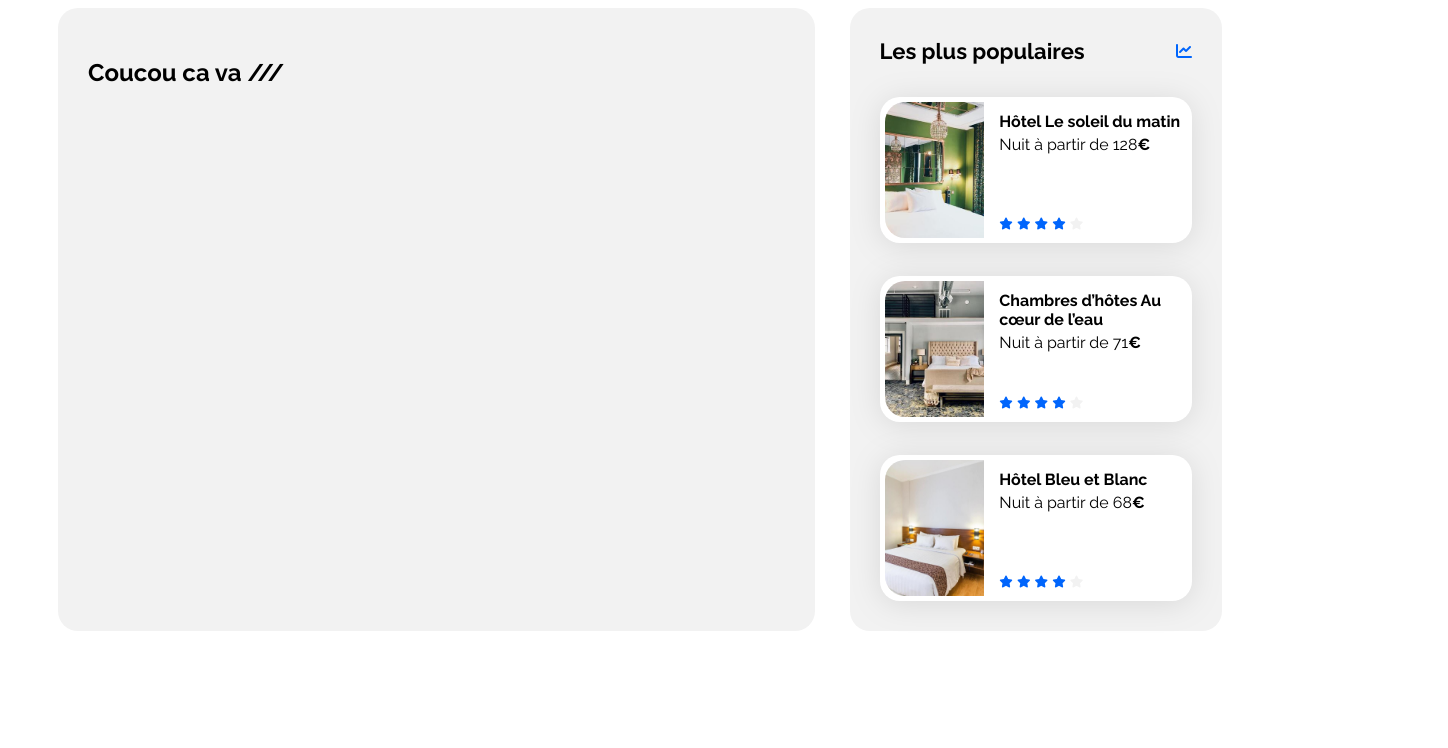
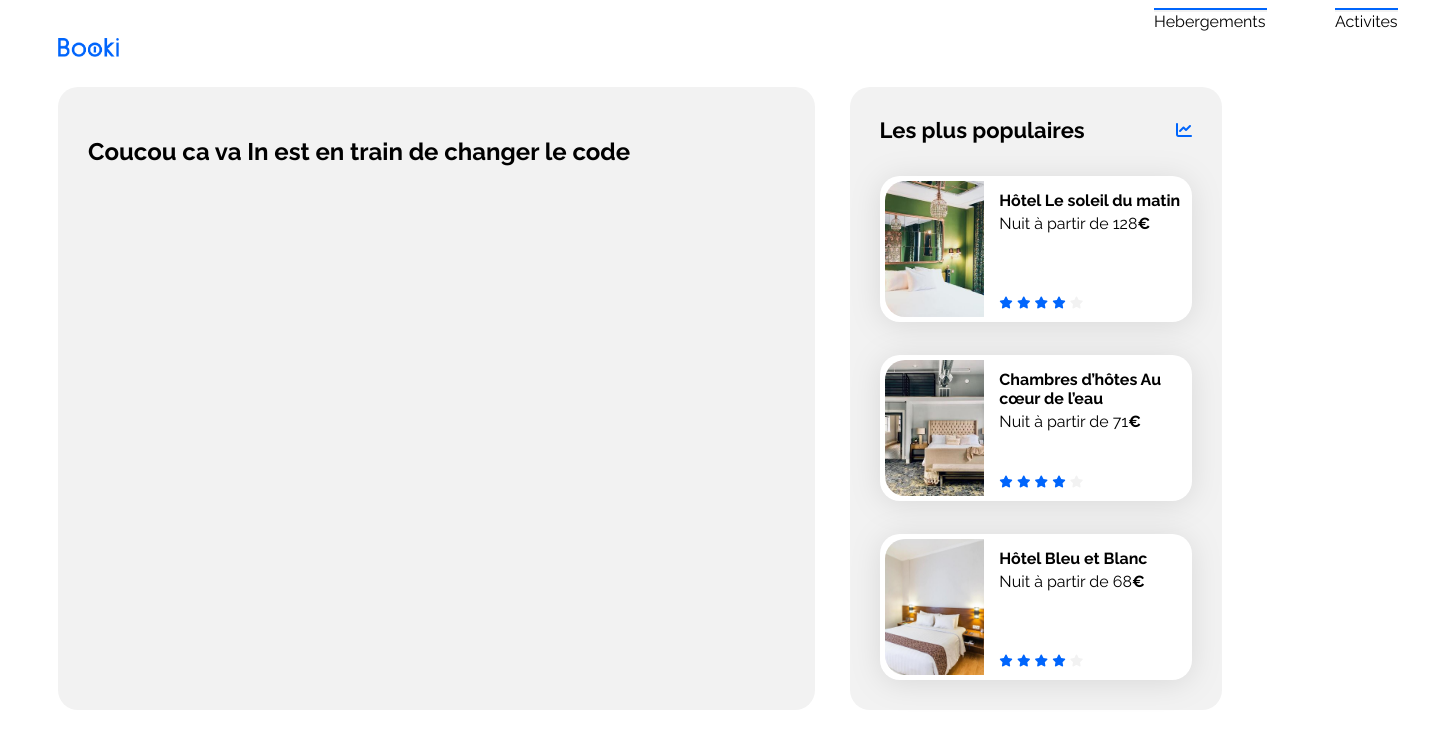
Before and after one commit to Chahinez23/projet_2_agence_voyage, a plain HTML site: page index.html in a window 1280 px wide. Shown: the whole page, 1448 px wide, since content can reach past the window. Drawn offline with Linux system fonts and the light colour scheme.

Commit message:
Debut travaux header

```diff
--- a/css/style.css
+++ b/css/style.css
@@ -15,7 +15,10 @@
 
 body {
     display: flex;
+    flex-direction: column;
     justify-content: center;
+    max-width: 1440px;
+
 }
 
 .main-container {
@@ -58,6 +61,77 @@ a {
     color: var(--main-bg-color)
 }
 
+/****** Header ***********/
+
+header {
+    display: flex;
+    justify-content: space-between;
+    width: 1440px;
+    height: 79px;
+    /* border: #9e11e0 1px solid; */
+}
+
+.logo-div {
+    display: flex;
+    justify-content: center;
+    align-items: center;
+    width: 161.09px;
+    height: 79px;
+    padding: 30px 50px;
+    gap: 10px;
+    box-sizing: border-box;
+}
+
+.logo-div img {
+    width: 61.09px;
+    height: auto;
+    object-fit: contain;
+}
+
+.menu-div {
+    display: flex;
+    justify-content:center;
+    width: 344px;
+    height: 35px;
+    padding: 0px 50px;
+    gap: 68px;
+    box-sizing: border-box;
+
+    }
+
+.menu-buttons-div{
+    display: flex;
+    justify-content: space-between  ;
+    width: 244px;
+    height: 35px;
+    gap: 68px;
+}
+
+.blue-bar{
+    width: 113px;
+    height: 2px;
+    background-color: #0065FC;
+}
+
+.bg-bar{
+    width: 113px;
+    height: 2px;
+    background-color: #F2F2F2;
+}
+
+.rectangle-25{
+    width: 63px;
+    height: 2px;
+    left: 181px;
+    background-color: #0065FC;
+}
+
+.rectangle-26{
+    width: 63px;
+    height: 2px;
+    left: 181px;
+    background-color: #F2F2F2;
+}
 /****** Hebergements And Populaires ***********/
 .hebergements-and-populaires {
     display: flex;
--- a/index.html
+++ b/index.html
@@ -14,13 +14,36 @@
     <link rel="stylesheet" href="./css/style.css">
 </head>
 
+
 <body>
+    <header>
+        <div class="logo-div">
+            <img src="./images/logo/Booki.png" alt="">
+        </div>
+        <div class="menu-div">
+            <div class="menu-buttons-div">
+                <section class="boutton-hebergements">
+                    <div class="blue-bar"></div>
+                    <div class="bg-bar"></div>
+                    <span>Hebergements</span>
+                </section>
+                <section class="boutton-activites">
+                    <div class="rectangle-25"></div>
+                    <div class="rectangle-26"></div>
+                    <span>Activites</span>
+                </section>
+            </div>
+
+        </div>
+
+    </header>
     <div class="main-container">
-        <header></header>
+
         <main>
+
             <div class="hebergements-and-populaires">
                 <section class="hebergements">
-                    <h1>Coucou ca va ///</h1>
+                    <h1>Coucou ca va In est en train de changer le code</h1>
                 </section>
                 <section class="populaires">
                     <div class="populaires-title">
```
